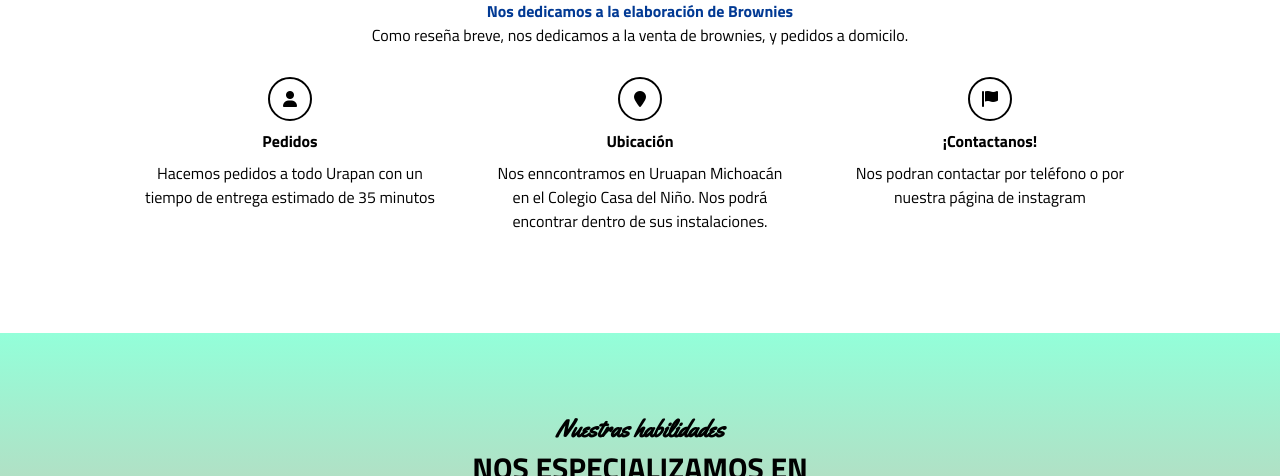
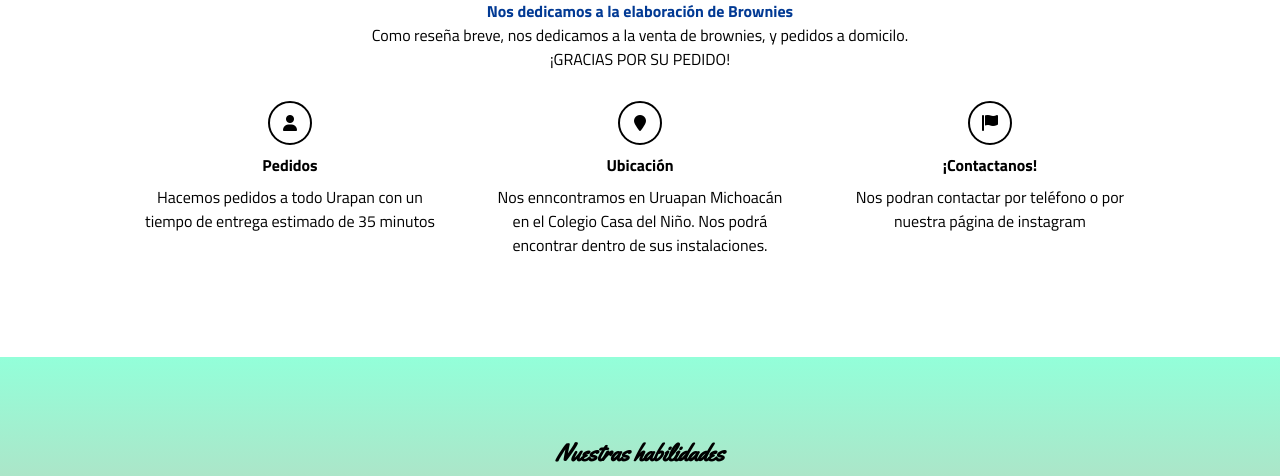
Before and after one commit to KIMGz/KIMGz.github.io, a plain HTML site: page index.html in a window 1280 px wide. Shown: the part 624-1100 px from the top of the page. Drawn offline with Linux system fonts and the light colour scheme.

Commit message:
Update
GO

```diff
--- a/index.html
+++ b/index.html
@@ -48,7 +48,7 @@
             <h3>Detalles</h3>
 
             <p class="especial">Nos dedicamos a la elaboración de Brownies </p>
-            <p>Como reseña breve, nos dedicamos a la venta de brownies, y pedidos a domicilo.</p>
+            <p>Como reseña breve, nos dedicamos a la venta de brownies, y pedidos a domicilo. <BR>¡GRACIAS POR SU PEDIDO!</p>
 
             <div class="fila">
                 <div class="col">
```
